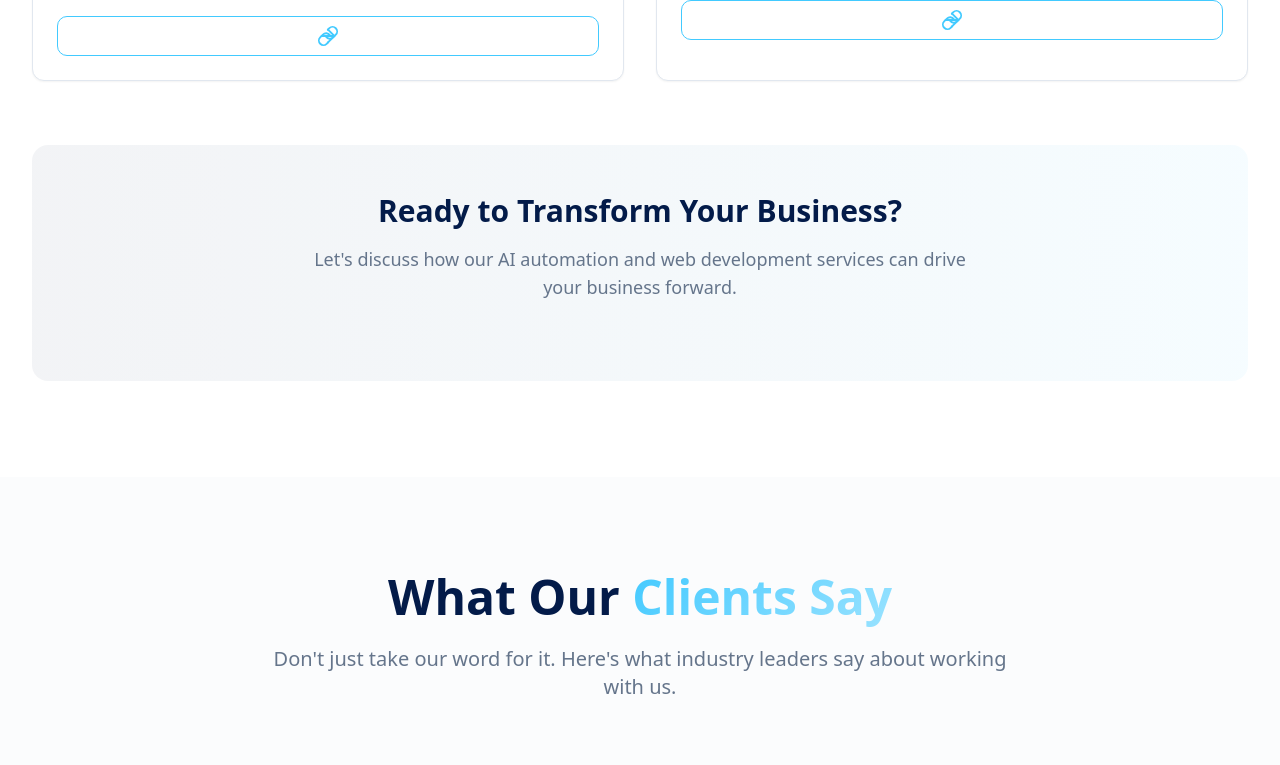
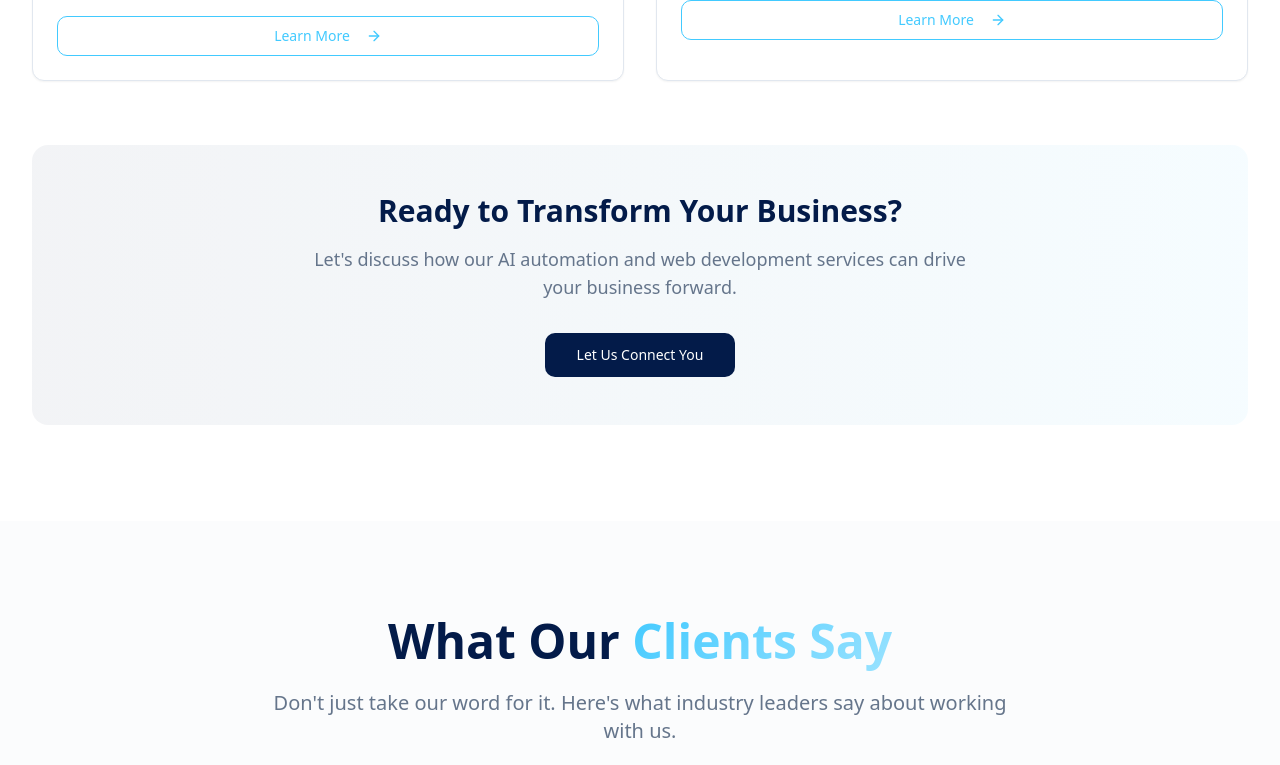
Before and after one commit to malumewejuice/Tech-qho, a React (Vite) app: page / in a window 1280 px wide. Shown: the part 1541-2306 px from the top of the page. Built offline with nearby package versions, Linux system fonts and the light colour scheme.

Commit message:
Add connect button
Added a button with the text "Let Us Connect You" that links to the contact page.
-edited src/components/ServiceHighlight.tsx

```diff
--- a/src/components/ServiceHighlight.tsx
+++ b/src/components/ServiceHighlight.tsx
@@ -1,6 +1,7 @@
 import { Button } from '@/components/ui/button';
 import { Card, CardContent, CardDescription, CardHeader, CardTitle } from '@/components/ui/card';
-import { Bot, Code, Zap, Workflow, Globe, BarChart3, Link, ArrowRight } from 'lucide-react';
+import { Bot, Code, Zap, Workflow, Globe, BarChart3, Link as LinkIcon, ArrowRight } from 'lucide-react';
+import { Link } from 'react-router-dom';
 const ServiceHighlight = () => {
   const services = [{
     category: 'AI Automation',
@@ -37,7 +38,7 @@ const ServiceHighlight = () => {
       name: 'Custom Applications',
       description: 'Tailored web solutions'
     }, {
-      icon: Link,
+      icon: LinkIcon,
       name: 'E-commerce Solutions',
       description: 'Complete online store development'
     }, {
@@ -108,7 +109,7 @@ const ServiceHighlight = () => {
           </p>
           <div className="flex flex-col sm:flex-row items-center justify-center gap-4">
             <Button size="lg" className="bg-primary text-white hover:bg-primary/90 px-8" asChild>
-
+              <Link to="/contact">Let Us Connect You</Link>
             </Button>
           </div>
         </div>
```
